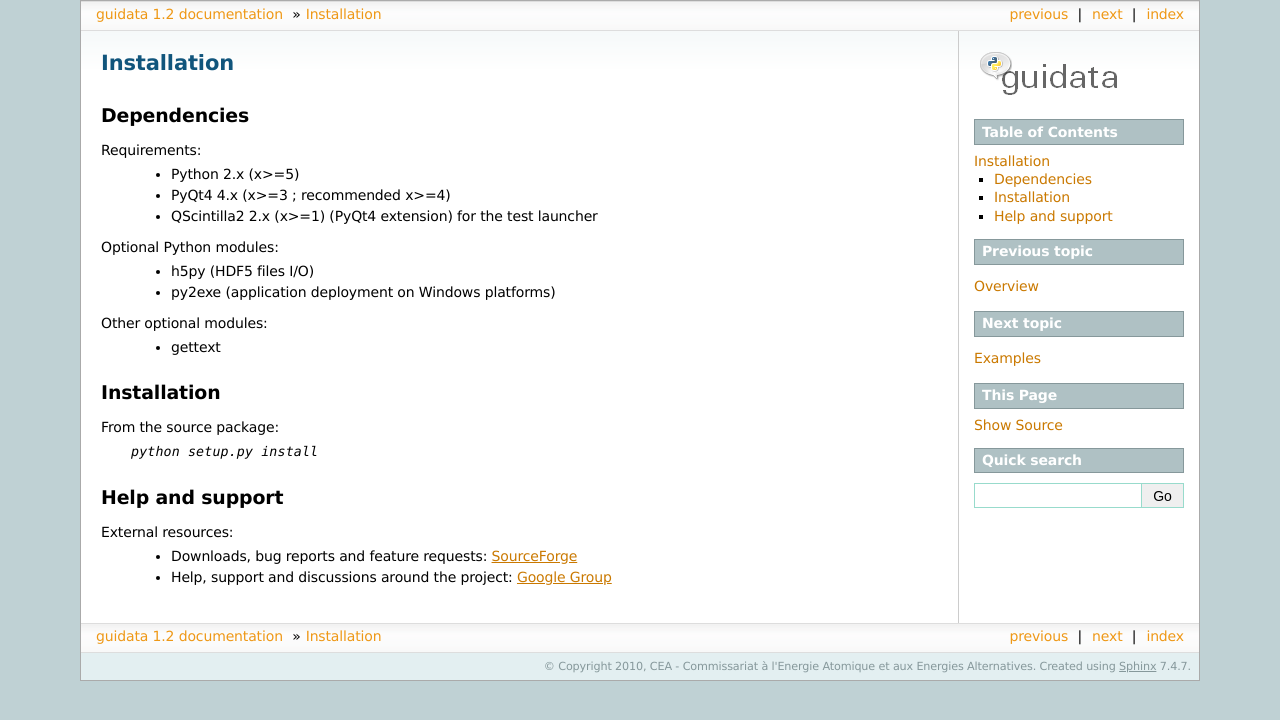
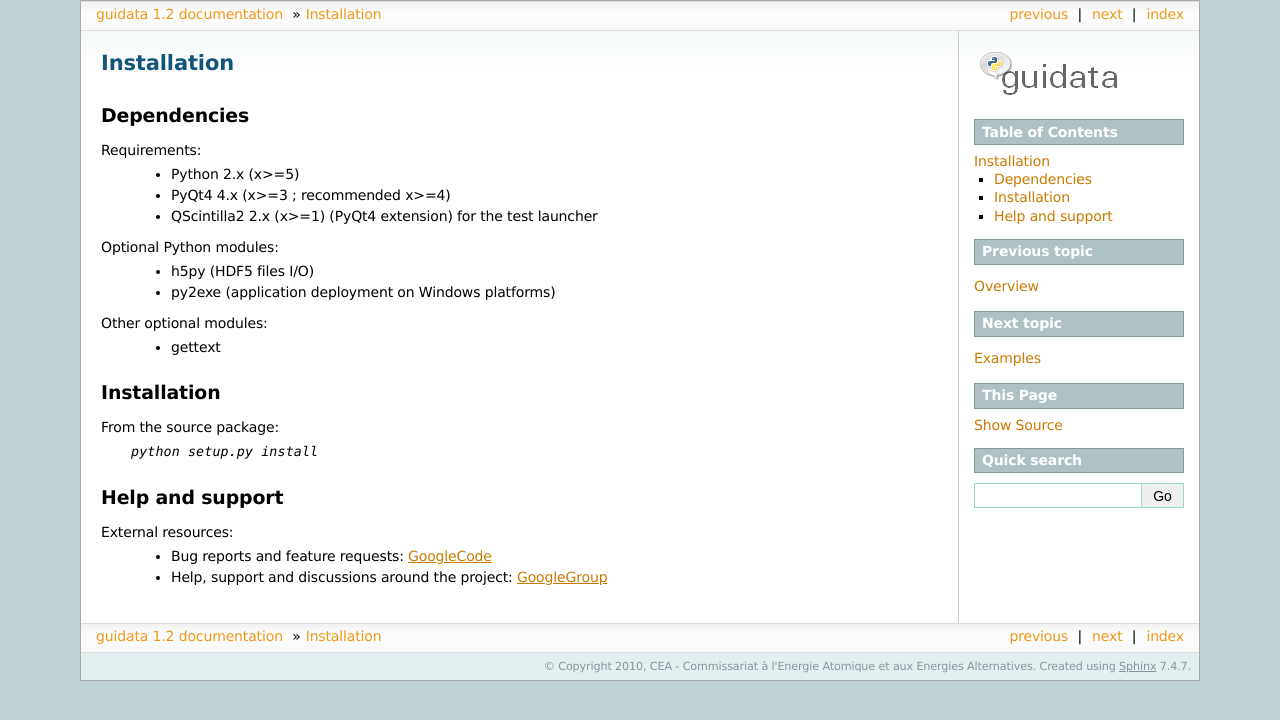
Before and after one commit to zhaoweisonake/guidata, a Sphinx documentation site: the page built from doc/installation.rst, in a window 1280 px wide. Shown: the top 720 px of the page. Built offline with Sphinx 7.4.7, drawn with Linux system fonts in a browser that asks for light colours.

Commit message:
SourceForge --> GoogleCode

```diff
--- a/doc/installation.rst
+++ b/doc/installation.rst
@@ -26,8 +26,8 @@
 ----------------
 
 External resources:
-    * Downloads, bug reports and feature requests: `SourceForge`_
-    * Help, support and discussions around the project: `Google Group`_
+    * Bug reports and feature requests: `GoogleCode`_
+    * Help, support and discussions around the project: `GoogleGroup`_
 
-.. _SourceForge: http://sourceforge.net/projects/guidata/
-.. _Google Group: http://groups.google.fr/group/guidata_guiqwt
+.. _GoogleCode: http://guidata.googlecode.com
+.. _GoogleGroup: http://groups.google.fr/group/guidata_guiqwt
```
Also changed, not shown: guidata/__init__.py (+4 -4 lines), 1 other file.
